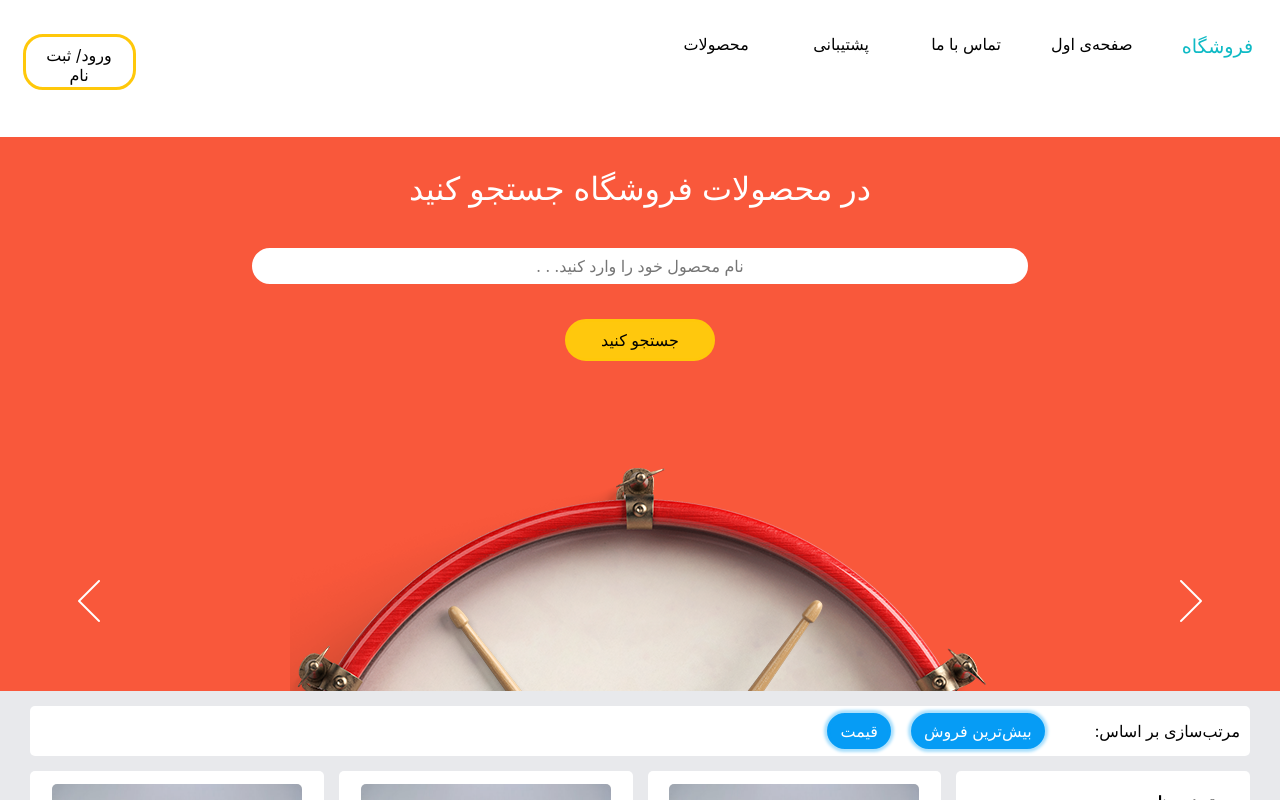
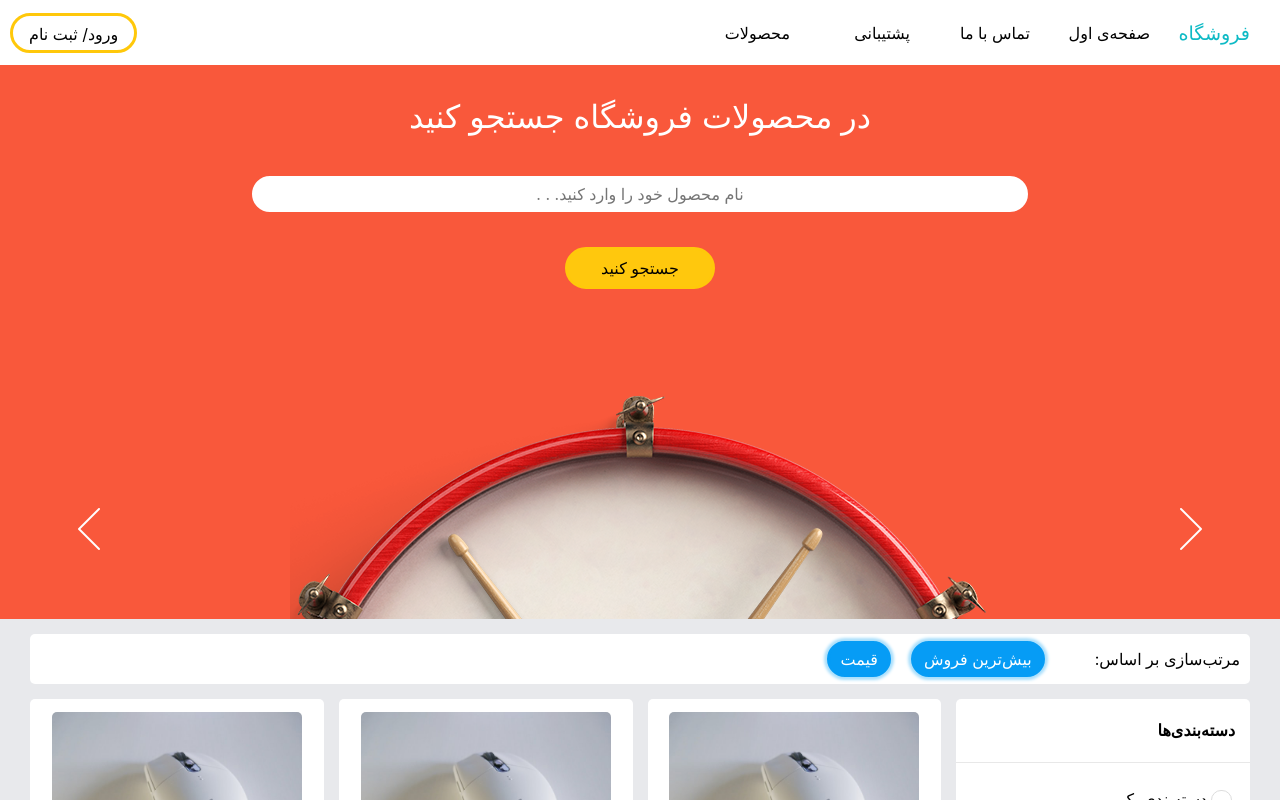
Before and after one commit to da-nial/E-Commerce-Website, a React (Create React App) app: page / in a window 1280 px wide. Shown: the top 800 px of the page. Built offline with nearby package versions, Linux system fonts and the light colour scheme.

Commit message:
redesign navbar alignments

```diff
--- a/src/assets/css/components/loginRegisterStyle.css
+++ b/src/assets/css/components/loginRegisterStyle.css
@@ -5,10 +5,14 @@
     border-radius: 20px;
 
     color: rgb(0, 0, 0);
-    padding: 8px 12px 16px 12px;
+    padding: 8px 16px 16px 16px;
     text-align: center;
     text-decoration: none;
 
     height: 80%;
     width: 100%;
+
+    display: inline;
+    white-space: pre-wrap;
+    word-wrap: break-word;
 }
--- a/src/assets/css/components/navStyle.css
+++ b/src/assets/css/components/navStyle.css
@@ -1,7 +1,7 @@
 .nav {
-    /*flex: 0 1 65px;*/
+    background-color: white;
 
-    background-color: white;
+    min-height: 65px;
 
     display: flex;
     align-items: center;
@@ -12,16 +12,19 @@
     width: 100%;
     padding: 0;
     display: flex;
+
+    margin: 0 auto;
 }
 
 .nav__ul li {
-    display: inline;
+    display: flex;
+    align-items: center;
+
     box-sizing: border-box;
     min-width: 100px;
-    max-width: 133px;
+    max-width: 150px;
 
-    padding: 5px 10px;
-    margin: 12.5px;
+    margin: 0 10px;
 }
 
 .nav__ul a {
@@ -35,6 +38,7 @@
 }
 
 .nav__ul li:first-child a {
+    margin-right: 20px;
     font-size: 120%;
     color: rgb(14, 186, 197);
 }
--- a/src/assets/css/screens/mainScreenStyle.css
+++ b/src/assets/css/screens/mainScreenStyle.css
@@ -22,7 +22,6 @@
 
 .mainScreen__mainSection {
     margin: 15px 30px 60px;
-    /*flex: 1;*/
 
     display: grid;
     grid-template-columns: repeat(4, 1fr);
--- a/src/components/Nav.js
+++ b/src/components/Nav.js
@@ -6,8 +6,7 @@ import "../assets/css/components/navStyle.css"
 
 function Nav(props) {
     return (
-
-        <nav className="nav">
+        <nav className={"nav " + props.className}>
             <ul className="nav__ul">
                 <li>
                     <a href="/"> فروشگاه </a>
```
